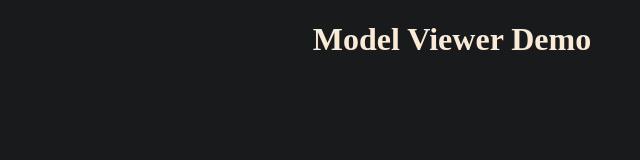
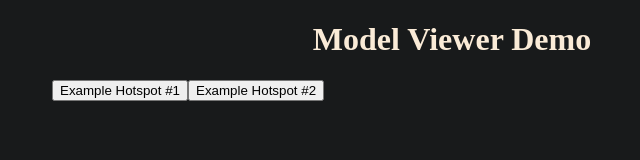
Before and after one commit to iwanparsons/BRLSI-Website, a plain HTML site: page index.html in a window 1280 px wide. Shown: the whole page, without its empty margins (188-828 px from the left). Drawn offline with Linux system fonts and the light colour scheme; some packages are replaced by stand-ins of ours; a script that the page names is missing.

Commit message:
added hotspots

```diff
--- a/index.html
+++ b/index.html
@@ -18,7 +18,13 @@
         camera-controls touch-action="pan-y"
         auto-rotate
         interaction-prompt-threshold="5000"
-    ></model-viewer>
+    >
+        <button class="Hotspot" slot="hotspot-1" data-position="0.05843802051365431m 0.5476761147885645m 0.6035475915619297m" data-normal="-0.43521734423938807m -0.3607183731488354m 0.8249049148514462m" data-visibility-attribute="visible">
+            <div class="HotspotAnnotation">Example Hotspot #1</div>
+        </button><button class="Hotspot" slot="hotspot-3" data-position="0.015965550336298318m 0.43303226952456264m -0.5953546564937293m" data-normal="0.9807181379232395m -0.14831089253041546m -0.12726277187459595m" data-visibility-attribute="visible">
+            <div class="HotspotAnnotation">Example Hotspot #2</div>
+        </button>
+    </model-viewer>
 
     <footer></footer>
 </body>
--- a/style.css
+++ b/style.css
@@ -21,3 +21,8 @@ model-viewer{
 footer{
     height: 100px;
 }
+
+Hotspot{
+    border: black 1px;
+    border-radius: 5px;
+}
```
